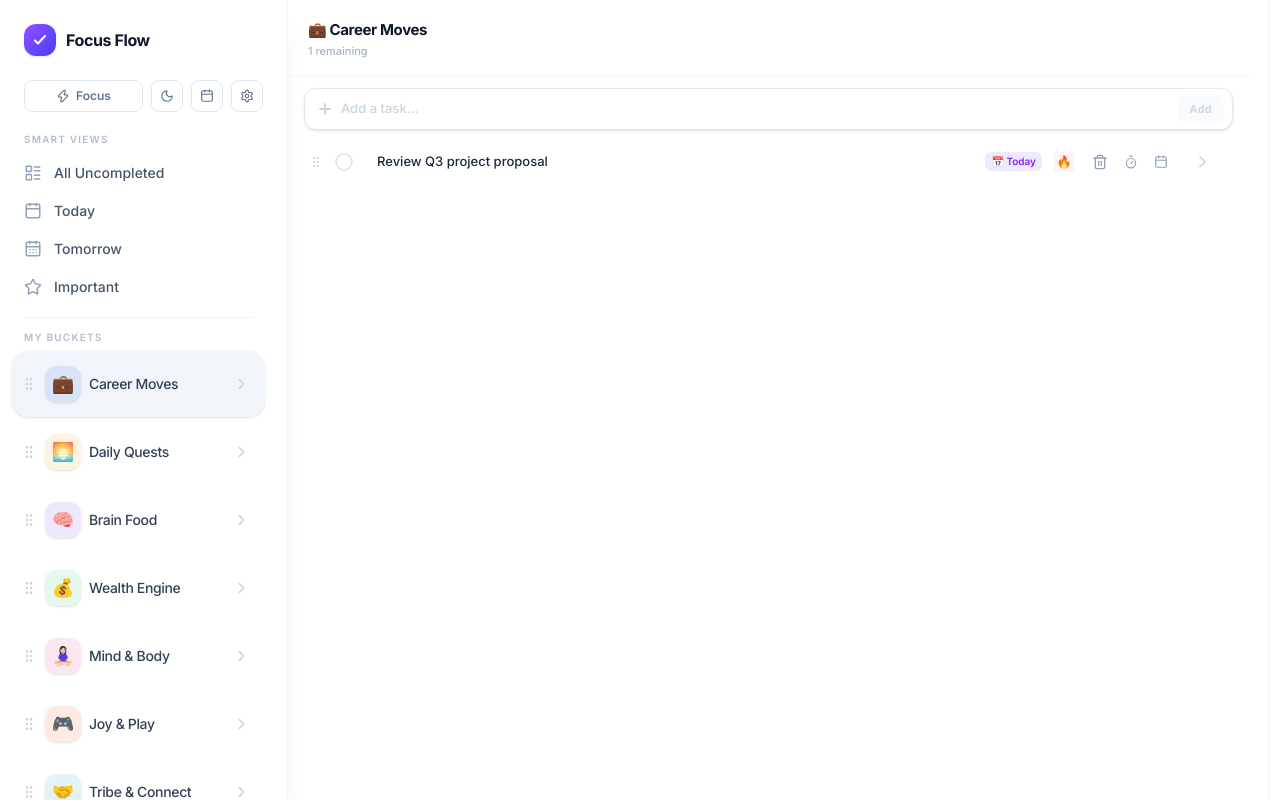
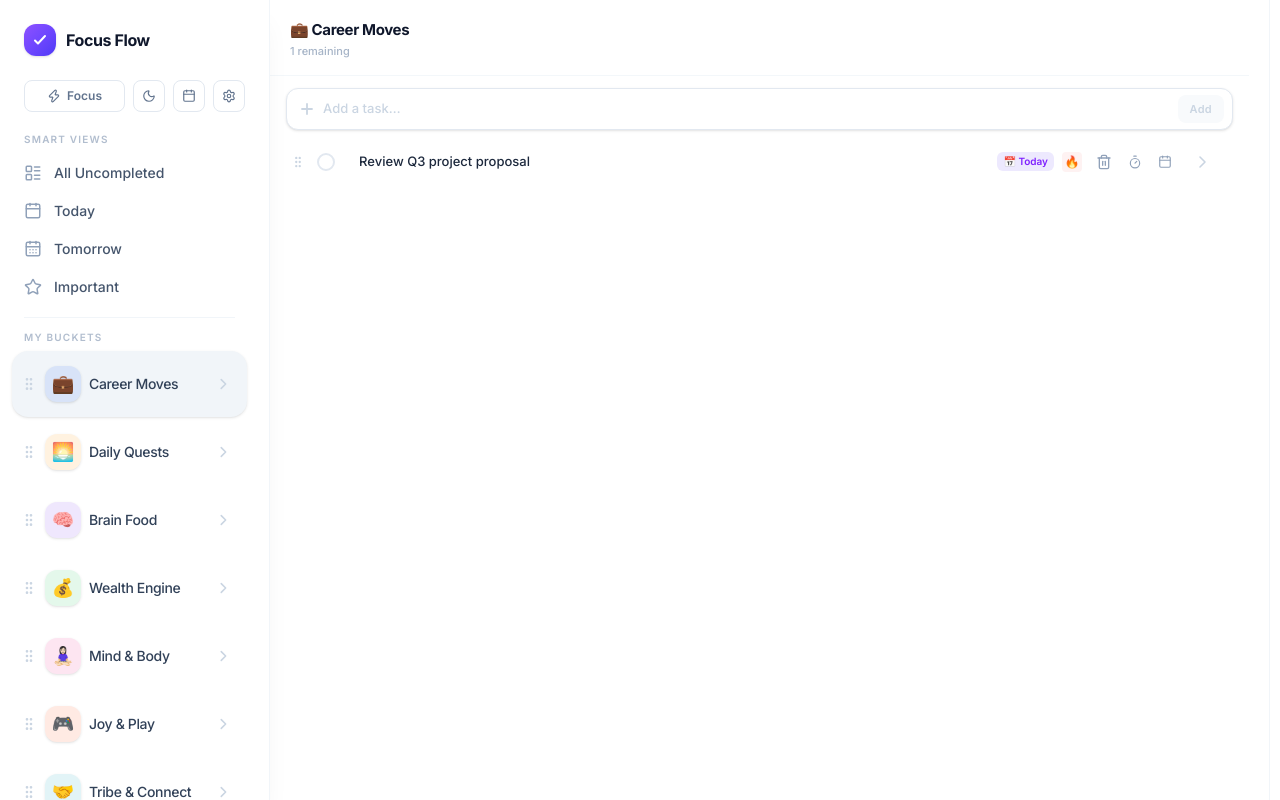
Before and after one commit to broodyjoker/focus-flow, a React (Vite) app: page / in a window 1280 px wide. Built offline with nearby package versions, Linux system fonts and the light colour scheme.

Commit message:
fix: resolve remaining bugs and optimize performance

```diff
--- /dev/null
+++ b/patch_sidebar.cjs
@@ -0,0 +1,72 @@
+const fs = require('fs');
+let code = fs.readFileSync('src/components/Sidebar.tsx', 'utf8');
+
+const dndImports = "import { DndContext, DragOverlay, closestCenter, MouseSensor, TouchSensor, useSensor, useSensors, defaultDropAnimationSideEffects } from '@dnd-kit/core';\nimport { SortableContext, verticalListSortingStrategy, useSortable } from '@dnd-kit/sortable';\nimport { CSS } from '@dnd-kit/utilities';\nimport { createPortal } from 'react-dom';\n";
+code = code.replace("import { motion, AnimatePresence } from 'framer-motion';", "import { motion, AnimatePresence } from 'framer-motion';\n" + dndImports);
+
+const sortableComp = `
+function SortableBucket({ bucket, taskCount, isActive, onClick, onMoveUp, onMoveDown, isMobile }) {
+  const { attributes, listeners, setNodeRef, transform, transition, isDragging } = useSortable({ id: bucket.id });
+  const style = { transform: CSS.Transform.toString(transform), transition, opacity: isDragging ? 0.4 : 1, position: 'relative', zIndex: isDragging ? 99 : 1 };
+  return (
+    <div ref={setNodeRef} style={style} {...(!isMobile ? attributes : {})} {...(!isMobile ? listeners : {})}>
+      <CategoryCard bucket={bucket} taskCount={taskCount} isActive={isActive} onClick={onClick} onMoveUp={onMoveUp} onMoveDown={onMoveDown} />
+    </div>
+  );
+}
+`;
+code = code.replace('export function Sidebar(', sortableComp + 'export function Sidebar(');
+
+code = code.replace('const [draggedIndex, setDraggedIndex] = useState<number | null>(null);', 'const [activeDragId, setActiveDragId] = useState<string | null>(null);');
+code = code.replace('const [dragOverIndex, setDragOverIndex] = useState<number | null>(null);', 'const sensors = useSensors(useSensor(MouseSensor, { activationConstraint: { distance: 5 } }), useSensor(TouchSensor, { activationConstraint: { delay: 250, tolerance: 5 } }));');
+code = code.replace('const draggedItemRef = useRef<number | null>(null);', '');
+
+const navStart = code.indexOf('<nav aria-label="Life buckets"');
+const navEnd = code.indexOf('</nav>', navStart);
+
+const newNav = `
+        <DndContext sensors={sensors} collisionDetection={closestCenter} onDragStart={(e) => setActiveDragId(e.active.id as string)} onDragEnd={(e) => {
+          setActiveDragId(null);
+          const { active, over } = e;
+          if (over && active.id !== over.id) {
+            const oldIndex = buckets.findIndex(b => b.id === active.id);
+            const newIndex = buckets.findIndex(b => b.id === over.id);
+            if (oldIndex !== -1 && newIndex !== -1) onReorderBuckets(oldIndex, newIndex);
+          }
+        }}>
+          <nav aria-label="Life buckets" className="space-y-0.5 relative">
+            <p className="px-3 mb-1.5 text-[10px] font-semibold uppercase tracking-[0.12em] text-slate-400/70 dark:text-slate-600">My Buckets</p>
+            <SortableContext items={buckets.map(b => b.id)} strategy={verticalListSortingStrategy}>
+              {buckets.map((bucket, index) => (
+                <SortableBucket
+                  key={bucket.id}
+                  bucket={bucket}
+                  isMobile={isMobile}
+                  taskCount={taskCountByBucket[bucket.id] ?? 0}
+                  isActive={!activeSmartView && activeBucketId === bucket.id}
+                  onClick={() => { onSelectBucket(bucket.id); onClose(); }}
+                  onMoveUp={index > 0 ? () => onSwapBuckets?.(bucket.id, buckets[index - 1].id) : undefined}
+                  onMoveDown={index < buckets.length - 1 ? () => onSwapBuckets?.(bucket.id, buckets[index + 1].id) : undefined}
+                />
+              ))}
+            </SortableContext>
+          </nav>
+          {typeof document !== 'undefined' && createPortal(
+            <DragOverlay dropAnimation={{ sideEffects: defaultDropAnimationSideEffects({ styles: { active: { opacity: '0.4' } } }) }}>
+              {activeDragId ? (() => {
+                const b = buckets.find(b => b.id === activeDragId);
+                return b ? <div style={{ transform: 'scale(1.02)' }}><CategoryCard bucket={b} taskCount={taskCountByBucket[b.id] ?? 0} isActive={!activeSmartView && activeBucketId === b.id} onClick={() => {}} /></div> : null;
+              })() : null}
+            </DragOverlay>,
+            document.body
+          )}
+        </DndContext>
+`;
+
+if (navStart > -1) {
+  code = code.substring(0, navStart) + newNav.trim() + code.substring(navEnd + 6);
+  fs.writeFileSync('src/components/Sidebar.tsx', code, 'utf8');
+  console.log('Sidebar.tsx patched successfully.');
+} else {
+  console.error('Could not find nav tags');
+}
--- /dev/null
+++ b/patch_taskrow.cjs
@@ -0,0 +1,21 @@
+const fs = require('fs');
+let code = fs.readFileSync('src/components/TaskRow.tsx', 'utf8');
+
+const targetStr = '{task.isRoutine && <span';
+const startIdx = code.indexOf(targetStr);
+const endStr = '</button>';
+// Find the right chevron button
+const chevronStart = code.indexOf('{/* Right chevron */}', startIdx);
+const endIdx = code.indexOf(endStr, chevronStart);
+
+if (startIdx > -1 && endIdx > -1) {
+  const block = code.substring(startIdx, endIdx + endStr.length);
+  const indentedBlock = block.split('\n').map(line => '  ' + line).join('\n');
+  const wrapped = '<div className="flex items-center gap-2 shrink-0 whitespace-nowrap">\n' + indentedBlock + '\n        </div>';
+
+  code = code.substring(0, startIdx) + wrapped + code.substring(endIdx + endStr.length);
+  fs.writeFileSync('src/components/TaskRow.tsx', code, 'utf8');
+  console.log('Successfully wrapped icons');
+} else {
+  console.log('Could not find block', startIdx, endIdx);
+}
--- a/src/components/Sidebar.tsx
+++ b/src/components/Sidebar.tsx
@@ -8,6 +8,11 @@
 
 import { useState, useRef, useEffect } from 'react';
 import { motion, AnimatePresence } from 'framer-motion';
+import { DndContext, DragOverlay, closestCenter, MouseSensor, TouchSensor, useSensor, useSensors, defaultDropAnimationSideEffects } from '@dnd-kit/core';
+import { SortableContext, verticalListSortingStrategy, useSortable } from '@dnd-kit/sortable';
+import { CSS } from '@dnd-kit/utilities';
+import { createPortal } from 'react-dom';
+
 import type { LifeBucket } from '../models';
 import { useSwipe } from '../utils/useSwipe';
 import { CategoryCard } from './CategoryCard';
@@ -33,6 +38,16 @@ interface SidebarProps {
   onToggleCalendar?: () => void;
 }
 
+
+function SortableBucket({ bucket, taskCount, isActive, onClick, onMoveUp, onMoveDown, isMobile }) {
+  const { attributes, listeners, setNodeRef, transform, transition, isDragging } = useSortable({ id: bucket.id });
+  const style = { transform: CSS.Transform.toString(transform), transition, opacity: isDragging ? 0.4 : 1, position: 'relative', zIndex: isDragging ? 99 : 1 };
+  return (
+    <div ref={setNodeRef} style={style} {...(!isMobile ? attributes : {})} {...(!isMobile ? listeners : {})}>
+      <CategoryCard bucket={bucket} taskCount={taskCount} isActive={isActive} onClick={onClick} onMoveUp={onMoveUp} onMoveDown={onMoveDown} />
+    </div>
+  );
+}
 export function Sidebar({
   isActiveMobileView,
   onClose,
@@ -50,9 +65,9 @@ export function Sidebar({
   onOpenSettings = () => {},
   onToggleCalendar = () => {},
 }: SidebarProps) {
-  const [draggedIndex, setDraggedIndex] = useState<number | null>(null);
-  const [dragOverIndex, setDragOverIndex] = useState<number | null>(null);
-  const draggedItemRef = useRef<number | null>(null);
+  const [activeDragId, setActiveDragId] = useState<string | null>(null);
+  const sensors = useSensors(useSensor(MouseSensor, { activationConstraint: { distance: 5 } }), useSensor(TouchSensor, { activationConstraint: { delay: 250, tolerance: 5 } }));
+
   const { width, startResizing } = useResizableWidth(288, 200, 600); // Default 288px (w-72)
   const [isMobile, setIsMobile] = useState(typeof window !== 'undefined' ? window.innerWidth < 768 : false);
 
@@ -172,59 +187,42 @@ export function Sidebar({
         <div className="mx-3 my-3 h-px bg-slate-100 dark:bg-slate-800/80" />
 
         {/* Bucket list */}
-        <nav aria-label="Life buckets" className="space-y-0.5">
-          <p className="px-3 mb-1.5 text-[10px] font-semibold uppercase tracking-[0.12em] text-slate-400/70 dark:text-slate-600">
-            My Buckets
-          </p>
+        <DndContext sensors={sensors} collisionDetection={closestCenter} onDragStart={(e) => setActiveDragId(e.active.id as string)} onDragEnd={(e) => {
+          setActiveDragId(null);
+          const { active, over } = e;
+          if (over && active.id !== over.id) {
+            const oldIndex = buckets.findIndex(b => b.id === active.id);
+            const newIndex = buckets.findIndex(b => b.id === over.id);
+            if (oldIndex !== -1 && newIndex !== -1) onReorderBuckets(oldIndex, newIndex);
+          }
+        }}>
+          <nav aria-label="Life buckets" className="space-y-0.5 relative">
+            <p className="px-3 mb-1.5 text-[10px] font-semibold uppercase tracking-[0.12em] text-slate-400/70 dark:text-slate-600">My Buckets</p>
+            <SortableContext items={buckets.map(b => b.id)} strategy={verticalListSortingStrategy}>
               {buckets.map((bucket, index) => (
-            <div
+                <SortableBucket
                   key={bucket.id}
-              draggable={!isMobile}
-              onDragStart={() => {
-                draggedItemRef.current = index;
-                setDraggedIndex(index);
-              }}
-              onDragEnter={(e) => {
-                e.preventDefault();
-                setDragOverIndex(index);
-              }}
-              onDragOver={(e) => {
-                e.preventDefault();
-              }}
-              onDragEnd={() => {
-                setDraggedIndex(null);
-                setDragOverIndex(null);
-                draggedItemRef.current = null;
-              }}
-              onDrop={(e) => {
-                e.preventDefault();
-                if (draggedItemRef.current !== null && draggedItemRef.current !== index) {
-                  onReorderBuckets(draggedItemRef.current, index);
-                }
-                setDraggedIndex(null);
-                setDragOverIndex(null);
-                draggedItemRef.current = null;
-              }}
-              className={[
-                'transition-all duration-200 rounded-xl relative',
-                draggedIndex === index ? 'opacity-40' : 'opacity-100',
-                dragOverIndex === index && draggedIndex !== index ? 'bg-slate-100 dark:bg-slate-800/80 scale-[1.02]' : ''
-              ].join(' ')}
-            >
-              <CategoryCard
                   bucket={bucket}
+                  isMobile={isMobile}
                   taskCount={taskCountByBucket[bucket.id] ?? 0}
                   isActive={!activeSmartView && activeBucketId === bucket.id}
-                onClick={() => {
-                  onSelectBucket(bucket.id);
-                  onClose();
-                }}
+                  onClick={() => { onSelectBucket(bucket.id); onClose(); }}
                   onMoveUp={index > 0 ? () => onSwapBuckets?.(bucket.id, buckets[index - 1].id) : undefined}
                   onMoveDown={index < buckets.length - 1 ? () => onSwapBuckets?.(bucket.id, buckets[index + 1].id) : undefined}
                 />
-            </div>
               ))}
+            </SortableContext>
           </nav>
+          {typeof document !== 'undefined' && createPortal(
+            <DragOverlay dropAnimation={{ sideEffects: defaultDropAnimationSideEffects({ styles: { active: { opacity: '0.4' } } }) }}>
+              {activeDragId ? (() => {
+                const b = buckets.find(b => b.id === activeDragId);
+                return b ? <div style={{ transform: 'scale(1.02)' }}><CategoryCard bucket={b} taskCount={taskCountByBucket[b.id] ?? 0} isActive={!activeSmartView && activeBucketId === b.id} onClick={() => {}} /></div> : null;
+              })() : null}
+            </DragOverlay>,
+            document.body
+          )}
+        </DndContext>
       </div>
     </>
   );
@@ -234,7 +232,7 @@ export function Sidebar({
       {/* ── Desktop Static Sidebar ────────────────────────────────────────── */}
       <aside
         className="hidden md:flex flex-col bg-white dark:bg-[#0b1120] border-r border-slate-100 dark:border-slate-800/60 shadow-xl shadow-slate-900/5 dark:shadow-slate-950/40 z-10 flex-shrink-0 transition-colors h-full relative"
-        style={{ width: `${width}px` }}
+        style={{ width: `px` }}
       >
         {sidebarContent}
         {/* Resize handle */}
@@ -243,16 +241,6 @@ export function Sidebar({
           className="absolute right-0 top-0 bottom-0 w-1.5 cursor-col-resize hover:bg-violet-400/20 active:bg-violet-400/40 transition-colors z-50 translate-x-1/2"
         />
       </aside>
-
-      {/* ── Mobile Static Sidebar (Home) ──────────────────────────────────── */}
-      <aside
-        className={[
-          'md:hidden flex-col w-full h-full bg-white dark:bg-slate-900 border-r border-slate-100 dark:border-slate-800',
-          isActiveMobileView ? 'flex' : 'hidden'
-        ].join(' ')}
-      >
-        {sidebarContent}
-      </aside>
     </>
   );
 }
--- a/src/components/TaskRow.tsx
+++ b/src/components/TaskRow.tsx
@@ -214,6 +214,7 @@ export function TaskRow({
           </span>
         </div>
 
+        <div className="flex items-center gap-2 shrink-0 whitespace-nowrap">
   {task.isRoutine && <span aria-label="Daily routine" className="flex-shrink-0 text-emerald-400 dark:text-emerald-500 text-[11px]">🔄</span>}
 
           {task.dueDate && <DueDateBadge date={task.dueDate} />}
@@ -262,6 +263,7 @@ export function TaskRow({
               <path d="M6 3l5 5-5 5" stroke="currentColor" strokeWidth="1.6" strokeLinecap="round" strokeLinejoin="round" />
             </svg>
           </button>
+        </div>
       </motion.div>
     </motion.div>
   );
```
Lines whose indentation alone changed are shown as unchanged.
